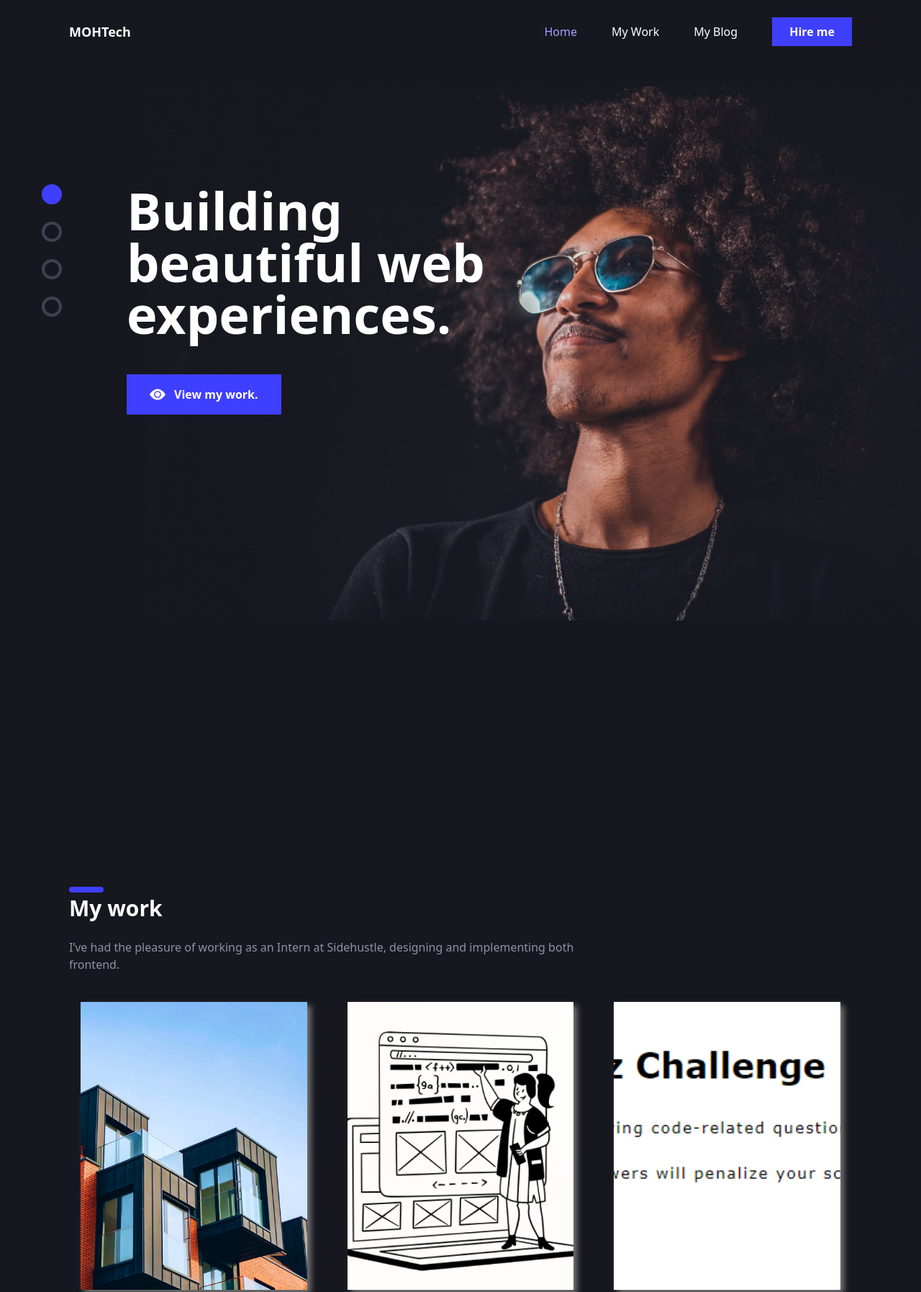
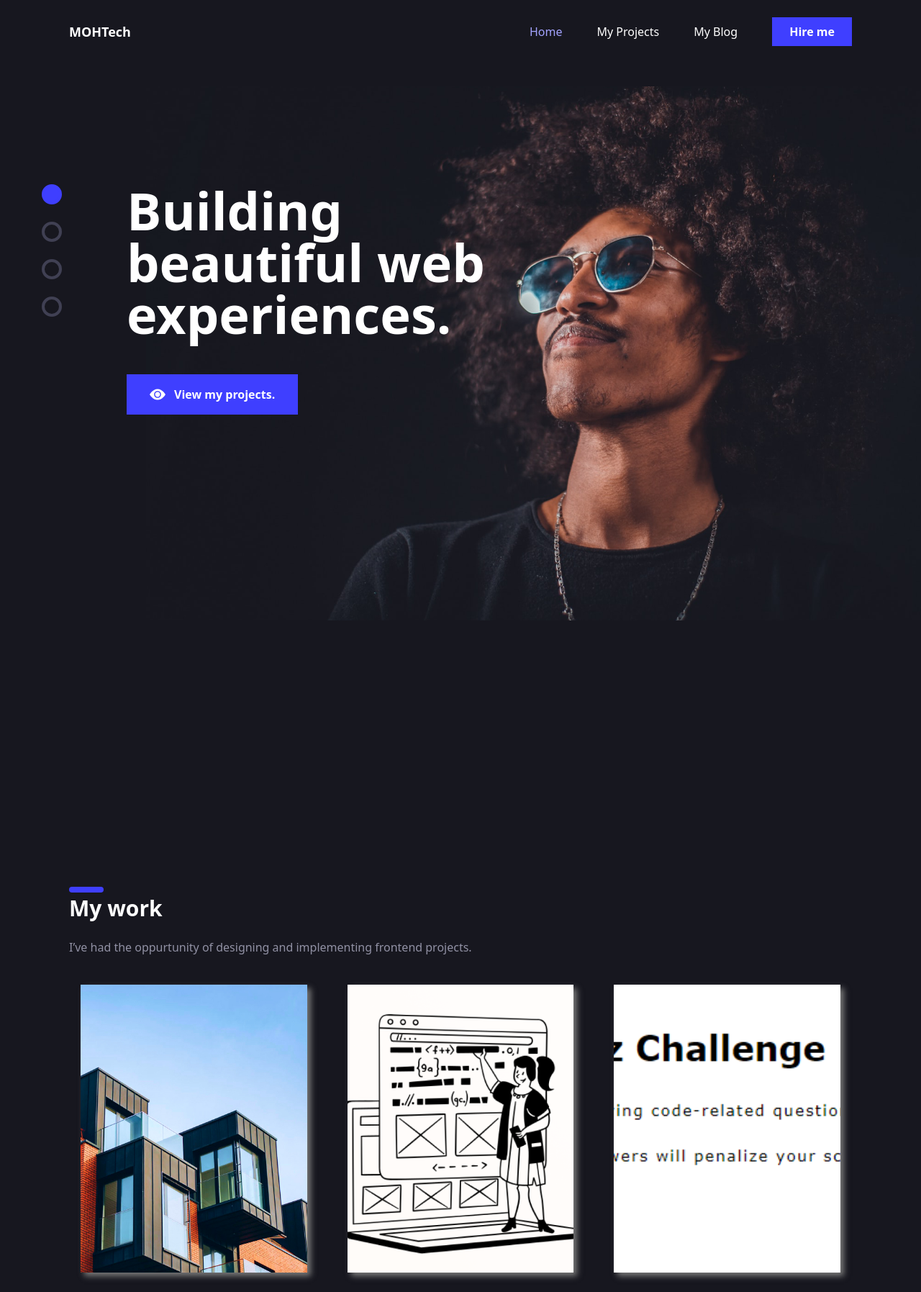
Before and after one commit to Moh922/My-Portfolio, a website: page index.html in a window 1280 px wide. Shown: the top 1795 px of the page at 72% size. Drawn offline with Linux system fonts and the light colour scheme.

Commit message:
updates sentences

```diff
--- a/index.html
+++ b/index.html
@@ -18,7 +18,7 @@
             <div class="text-lg font-bold">MOHTech</div>
             <div class=" hidden md:flex space-x-12 items-center">
                 <a href="#" class="text-selected-text">Home</a>
-                <a href="#work">My Work</a>
+                <a href="#work">My Projects</a>
                 <a href="#blogs">My Blog</a>
                 <a href="#hire"> <button class="px-6 py-2 bg-theme font-bold">Hire me</button> </a>
             </div>
@@ -28,7 +28,7 @@
                </a>
                 <div class="menu-icons md-hidden" id="menuIcons">
                     <a href="#" class="text-selected-text">Home</a>
-                    <a href="#work">My Work</a>
+                    <a href="#work">My Projects</a>
                     <a href="#blogss">My Blog</a>
                     <a href="#hire"> <button class="px-6 py-2 bg-theme font-bold">Hire me</button> </a>
                 </div>
@@ -46,7 +46,7 @@
                         <span class="bg-black px-2 py-1 rounded-md ml-10 opacity-0">Home</span>
                     </a>
                     <a href="#work" class="nav-dot block w-7 h-7 rounded-full border-4 border-nav bg-body">
-                        <span class="bg-black px-2 py-1 rounded-md ml-10 opacity-0">Work</span>
+                        <span class="bg-black px-2 py-1 rounded-md ml-10 opacity-0">Projects</span>
                     </a>
                     <a href="#blogs" class="nav-dot block w-7 h-7 rounded-full border-4 border-nav bg-body">
                         <span class="bg-black px-2 py-1 rounded-md ml-10 opacity-0">Blogs</span>
@@ -67,7 +67,7 @@
                                 <path d="M0 11C0 11 4.125 3.4375 11 3.4375C17.875 3.4375 22 11 22 11C22 11 17.875 18.5625 11 18.5625C4.125 18.5625 0 11 0 11ZM11 15.8125C12.2764 15.8125 13.5004 15.3055 14.403 14.403C15.3055 13.5004 15.8125 12.2764 15.8125 11C15.8125 9.72365 15.3055 8.49957 14.403 7.59705C13.5004 6.69453 12.2764 6.1875 11 6.1875C9.72365 6.1875 8.49957 6.69453 7.59705 7.59705C6.69453 8.49957 6.1875 9.72365 6.1875 11C6.1875 12.2764 6.69453 13.5004 7.59705 14.403C8.49957 15.3055 9.72365 15.8125 11 15.8125Z" fill="white"/>
                             </svg>
                         </div>
-                       <a href="#work"> <span>View my work.</span>  </a>
+                       <a href="#work"> <span>View my projects.</span>  </a>
                     </button>
                 </div>
             </div class="sm:hidden">
@@ -79,7 +79,7 @@
     <div class="container mt-64 flex justify-between items-center mx-auto px-8 md:px-14 lg:px-24 w-full">
         <section class="w-full mt-64">
             <h2 id="work" class="secondary-title">My work</h2>
-            <p class="section-paragraph">I’ve had the pleasure of working as an Intern at Sidehustle, designing and implementing both frontend.</p>
+            <p class="section-paragraph">I’ve had the oppurtunity of designing and implementing frontend projects.</p>
 
             <div class="grid grid-cols-1 md:grid-cols-2 lg:grid-cols-3 gap-6 mt-44">
                 <div class="project">
@@ -159,7 +159,7 @@
     <div class="container mt-64 flex justify-between items-center mx-auto px-8 md:px-14 lg:px-24 w-full">
         <section class="w-full">
             <h2 id="blogs" class="secondary-title">Blogs</h2>
-            <p class="section-paragraph">I’ve had the pleasure of publishing some of my frontend workd.</p>
+            <p class="section-paragraph">I’ve had the pleasure of publishing some of my frontend work.</p>
 
             <!-- Clients -->
             <div class="space-y-12 my-16">
@@ -222,7 +222,7 @@
 		<div class="container mt-64 flex justify-between items-center mx-auto px-8 md:px-14 lg:px-24 w-full">
 			<section class="w-full">
 				<h2 id="hire" class="secondary-title">Hire me</h2>
-				<p class="section-paragraph">Feel free to to contact me any time, through any method below.</p>
+				<p class="section-paragraph">Contact details below.</p>
                 <form action="mailto:jamium7@gmail.com" method="post" enctype="text/plain">
                     <div class="w-full grid lg:grid-cols-2 gap-8 lg:gap-32 mt-24">
                         <div class="space-y-12">
```
